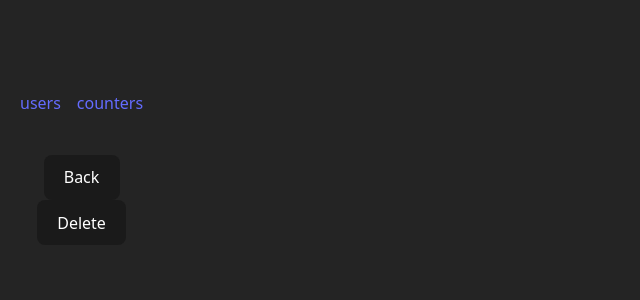
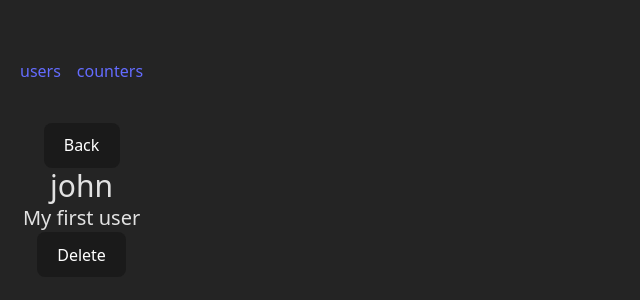
Before and after one commit to mpsorokin/08-redux-training, a React (Vite) app: page /users/1 in a window 1280 px wide. Shown: the part 242-542 px from the top of the page, without its empty margins (0-640 px from the left). Built offline with nearby package versions, Linux system fonts and the light colour scheme; data requests are answered from the project's data file.

Commit message:
added rtk query

```diff
--- a/src/app/store.ts
+++ b/src/app/store.ts
@@ -1,17 +1,22 @@
 import { configureStore } from '@reduxjs/toolkit'
 import { usersSlice} from "../modules/users/users.slice.ts";
 import { countersReducer } from "../modules/counters/counters.slice.ts";
-import { api } from "../shared/api.ts";
+import {baseApi} from "../shared/api.ts";
+//import { api } from "../shared/api.ts";
 
 export const extraArgument = {
-    api,
+    //api,
 }
 
 export const store = configureStore({
     reducer: {
         counters: countersReducer,
         [usersSlice.name]: usersSlice.reducer,
+        [baseApi.reducerPath]: baseApi.reducer,
     },
     middleware: (getDefaultMiddleware) =>
-        getDefaultMiddleware({ thunk: { extraArgument } })
+        //getDefaultMiddleware({ thunk: { extraArgument } })
+        getDefaultMiddleware().concat(
+            baseApi.middleware,
+        )
 })
--- /dev/null
+++ b/src/modules/users/api.ts
@@ -0,0 +1,19 @@
+import { baseApi } from "../../shared/api.ts";
+import {User, UserId} from "./users.slice.ts";
+
+export const usersApi = baseApi.injectEndpoints({
+    endpoints: (create) => ({
+        getUsers: create.query<User[], void>({
+            query: () => '/users',
+        }),
+        getUser: create.query<User, UserId>({
+            query: (userId) => `/users/${userId}`,
+        }),
+        deleteUser: create.mutation<void, UserId>({
+            query: (userId) => ({ method: "DELETE", url: `/users/${userId}` }),
+        })
+    }),
+    overrideExisting: true
+})
+
+export const {useGetUsersQuery} = usersApi
--- a/src/modules/users/user-info.tsx
+++ b/src/modules/users/user-info.tsx
@@ -3,12 +3,17 @@ import {useNavigate, useParams} from "react-router-dom";
 import {useDispatch} from "react-redux";
 import {deleteUser} from "./model/delete-user.ts";
 import {useAppSelector} from "../../shared/redux.ts";
+import {usersApi} from "./api.ts";
+import {skipToken} from "@reduxjs/toolkit/query";
 
 export function UserInfo() {
     const navigate = useNavigate();
     const dispatch = useDispatch();
-    const { userId = '1' } = useParams<{userId: UserId}>();
-    const user = useAppSelector(state => usersSlice.selectors.selectUserById(state, userId));
+    const { userId } = useParams<{userId: UserId}>();
+    //const user = useAppSelector(state => usersSlice.selectors.selectUserById(state, userId));
+
+    const { data: user, isLoading } = usersApi.useGetUserQuery(userId ?? skipToken)
+    const [deleteUser, { isLoading: isDeleteLoading }] = usersApi.useDeleteUserMutation()
 
     const handleBackButtonClick = () => {
         //dispatch(usersSlice.actions.selectRemove())
@@ -16,12 +21,16 @@ export function UserInfo() {
     };
 
     const handleDeleteButtonClick = () => {
-        dispatch(deleteUser(userId));
+        //dispatch(deleteUser(userId));
+        deleteUser(userId);
         navigate("/users");
     }
 
+    if (isLoading || !user) {
+        return <div>Loading...</div>;
+    }
+
     return (
-
         <div className="flex flex-col items-center">
             <button
                 onClick={handleBackButtonClick}
@@ -34,6 +43,7 @@ export function UserInfo() {
             <button
                 onClick={handleDeleteButtonClick}
                 className="bg-red-500 hover:bg-red-700 text-white font-bold py-2 px-4 rounded md"
+                disabled={isDeleteLoading}
             >Delete</button>
         </div>
     );
--- a/src/modules/users/users-list.tsx
+++ b/src/modules/users/users-list.tsx
@@ -4,6 +4,7 @@ import { User, usersSlice } from "./users.slice.ts";
 import { fetchUsers } from "./model/fetch-users.ts";
 import { useNavigate } from "react-router-dom";
 import { useAppDispatch, useAppSelector, useAppStore } from "../../shared/redux.ts";
+import {usersApi} from "./api.ts";
 
 export function UserList() {
     const dispatch = useAppDispatch();
@@ -11,15 +12,28 @@ export function UserList() {
     const [sortType, setSortType] = useState<"asc" | "desc">("asc");
     const ids = useAppSelector((state) => state.users.ids);
     const entities = useAppSelector((state) => state.users.entities);
-    const isPending = useAppSelector(usersSlice.selectors.selectIsFetchUsersPending);
+    //const isPending = useAppSelector(usersSlice.selectors.selectIsFetchUsersPending);
 
-    useEffect(() => {
+    const { data: users, isLoading } = usersApi.useGetUsersQuery();
+    //console.log(users)
+
+    const sortedUsers = useMemo(() => {
+        return [...(users ?? [])]?.sort((a, b) => {
+            if (sortType === "asc") {
+                return a.name.localeCompare(b.name);
+            } else {
+                return b.name.localeCompare(a.name);
+            }
+        })
+    }, [sortType, users]);
+
+    /*useEffect(() => {
         dispatch(fetchUsers());
-    }, [dispatch, appStore])
+    }, [dispatch, appStore])*/
 
     //const sortedUsers = useAppSelector((state) => selectSortedUsers(state, sortType));
 
-    const sortedUsers = useMemo(() => ids
+    /*const sortedUsers = useMemo(() => ids
         .map((id) => entities[id])
         .sort((a, b) => {
             if (sortType === "asc") {
@@ -27,9 +41,9 @@ export function UserList() {
             } else {
                 return b.name.localeCompare(a.name);
             }
-        }), [ids, entities, sortType]);
+        }), [ids, entities, sortType]);*/
 
-    if(isPending) {
+    if(isLoading) {
         return <div> ...Loading </div>
     }
 
--- a/src/shared/api.ts
+++ b/src/shared/api.ts
@@ -1,6 +1,13 @@
 import { z } from "zod";
+import {createApi, EndpointBuilder, fetchBaseQuery} from '@reduxjs/toolkit/query/react'
 const baseUrl = "http://localhost:3000";
 
+export const baseApi = createApi({
+    baseQuery: fetchBaseQuery({baseUrl}),
+    endpoints: () => ({ }),
+})
+
+/*
 const UserDtoSchema = z.object({
     id: z.string(),
     name: z.string(),
@@ -25,4 +32,4 @@ export const api = {
             method: "DELETE"
         }).then(res => res.json());
     }
-}
+}*/
```
